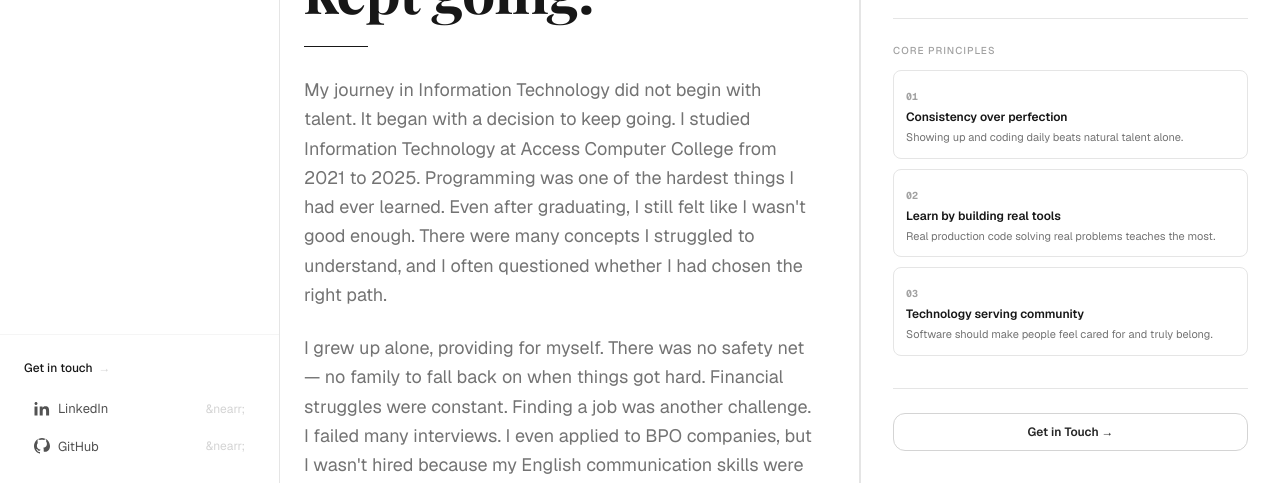
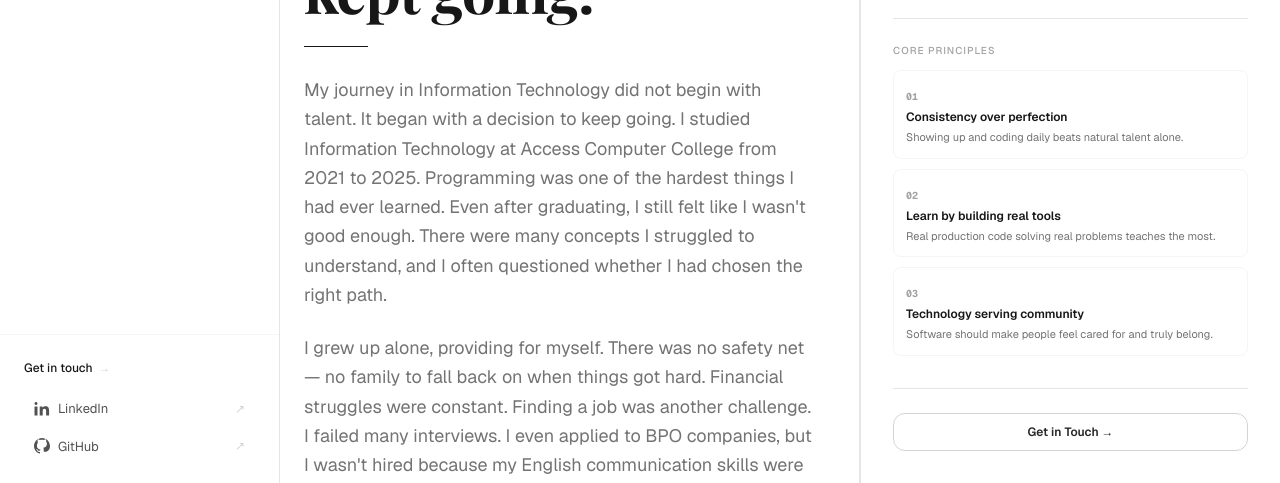
Before and after one commit to roniepactolstudent2223-stack/roniepactolstudent2223-stack.github.io, a Next.js app: page /about in a window 1280 px wide. Shown: the part 317-800 px from the top of the page. Built offline with nearby package versions, Linux system fonts and the light colour scheme.

Commit message:
fix: replace raw HTML entity strings with clean unicode arrows and close symbols across all components

```diff
--- a/src/components/about/AboutPage.tsx
+++ b/src/components/about/AboutPage.tsx
@@ -151,7 +151,7 @@ export default function AboutPage() {
                   </p>
                   <span className="mt-3 inline-flex items-center gap-1 text-xs font-medium text-neutral-900 transition-colors group-hover:text-neutral-500">
                     View project
-                    <span aria-hidden="true" className="transition-transform duration-300 group-hover:translate-x-0.5">&rarr;</span>
+                    <span aria-hidden="true" className="transition-transform duration-300 group-hover:translate-x-0.5">→</span>
                   </span>
                 </div>
               </Link>
@@ -201,7 +201,7 @@ export default function AboutPage() {
               className="mt-6 inline-flex items-center gap-1.5 text-sm font-medium text-neutral-500 transition-colors hover:text-white"
             >
               View resume
-              <span aria-hidden="true" className="text-xs">&nearr;</span>
+              <span aria-hidden="true" className="text-xs">↗</span>
             </a>
           )}
         </section>
@@ -223,7 +223,7 @@ export default function AboutPage() {
               className="inline-flex items-center gap-2 rounded-full bg-neutral-900 px-6 py-3 text-sm font-medium text-white transition-shadow duration-300 hover:shadow-lg hover:shadow-neutral-300/50"
             >
               Contact me
-              <span aria-hidden="true" className="text-xs">&rarr;</span>
+              <span aria-hidden="true" className="text-xs">→</span>
             </Link>
           </div>
         </section>
--- a/src/components/certificates/CertificatesPage.tsx
+++ b/src/components/certificates/CertificatesPage.tsx
@@ -173,7 +173,7 @@ export default function CertificatesPage() {
                       onClick={(e) => e.stopPropagation()}
                     >
                       Verify credential
-                      <span aria-hidden="true" className="text-xs">&nearr;</span>
+                      <span aria-hidden="true" className="text-xs">↗</span>
                     </a>
                   )}
                 </div>
@@ -257,7 +257,7 @@ export default function CertificatesPage() {
                     className="inline-flex items-center gap-1.5 text-sm font-medium text-neutral-900 underline underline-offset-4 decoration-neutral-300 transition-colors hover:decoration-neutral-900"
                   >
                     View badge
-                    <span aria-hidden="true" className="text-xs">&nearr;</span>
+                    <span aria-hidden="true" className="text-xs">↗</span>
                   </a>
                 </div>
               )}
@@ -270,7 +270,7 @@ export default function CertificatesPage() {
                   className="mt-8 inline-flex items-center gap-1.5 text-sm font-medium text-neutral-900 underline underline-offset-4 decoration-neutral-300 transition-colors hover:decoration-neutral-900"
                 >
                   Verify credential
-                  <span aria-hidden="true" className="text-xs">&nearr;</span>
+                  <span aria-hidden="true" className="text-xs">↗</span>
                 </a>
               )}
             </div>
--- a/src/components/contact/ContactPage.tsx
+++ b/src/components/contact/ContactPage.tsx
@@ -79,7 +79,7 @@ export default function ContactPage() {
               className="inline-flex items-center gap-2 text-sm font-medium text-neutral-900 underline underline-offset-4 decoration-neutral-300 transition-colors hover:decoration-neutral-900 focus-visible:outline-2 focus-visible:outline-offset-2 focus-visible:outline-neutral-900"
             >
               View resume
-              <span aria-hidden="true" className="text-xs">&nearr;</span>
+              <span aria-hidden="true" className="text-xs">↗</span>
             </a>
           </section>
         )}
--- a/src/components/home/FeaturedProject.tsx
+++ b/src/components/home/FeaturedProject.tsx
@@ -120,7 +120,7 @@ export default function FeaturedProject({ project, imageUrl }: FeaturedProjectPr
               <div className="mt-6">
                 <span className="inline-flex items-center gap-1.5 text-sm font-medium text-neutral-900 transition-colors group-hover:text-neutral-500">
                   View project
-                  <span aria-hidden="true" className="transition-transform duration-300 group-hover:translate-x-1">&rarr;</span>
+                  <span aria-hidden="true" className="transition-transform duration-300 group-hover:translate-x-1">→</span>
                 </span>
               </div>
             </div>
--- a/src/components/layout/DetailPanel.tsx
+++ b/src/components/layout/DetailPanel.tsx
@@ -45,7 +45,7 @@ function WorkSidebar() {
               <span className="rounded-full bg-blue-50 px-2 py-0.5 text-[9px] font-semibold text-blue-700">Volunteer</span>
             </div>
             <p className="text-[11px] text-neutral-600 mt-1">Volunteer & Event Photographer</p>
-            <p className="text-[10px] text-neutral-400 font-mono mt-0.5">2025 Attendee &rarr; 2026 Volunteer</p>
+            <p className="text-[10px] text-neutral-400 font-mono mt-0.5">2025 Attendee → 2026 Volunteer</p>
           </div>
 
           <div className="rounded-xl border border-neutral-200 p-3.5">
@@ -82,7 +82,7 @@ function WorkSidebar() {
           rel="noopener noreferrer"
           className="inline-flex w-full items-center justify-center gap-2 rounded-xl bg-neutral-900 px-4 py-2.5 text-xs font-semibold text-white hover:bg-neutral-800 transition-colors"
         >
-          Download Resume (PDF) &rarr;
+          Download Resume (PDF) →
         </a>
       </div>
     </aside>
@@ -120,17 +120,17 @@ function AboutSidebar() {
           Core Principles
         </p>
         <div className="space-y-2.5">
-          <div className="rounded-lg border border-neutral-200 p-3 bg-white">
+          <div className="rounded-lg border border-neutral-100 p-3 bg-white">
             <span className="font-mono text-[10px] font-bold text-neutral-400">01</span>
             <p className="text-xs font-semibold text-neutral-900 mt-0.5">Consistency over perfection</p>
             <p className="text-[11px] text-neutral-500 mt-1 leading-normal">Showing up and coding daily beats natural talent alone.</p>
           </div>
-          <div className="rounded-lg border border-neutral-200 p-3 bg-white">
+          <div className="rounded-lg border border-neutral-100 p-3 bg-white">
             <span className="font-mono text-[10px] font-bold text-neutral-400">02</span>
             <p className="text-xs font-semibold text-neutral-900 mt-0.5">Learn by building real tools</p>
             <p className="text-[11px] text-neutral-500 mt-1 leading-normal">Real production code solving real problems teaches the most.</p>
           </div>
-          <div className="rounded-lg border border-neutral-200 p-3 bg-white">
+          <div className="rounded-lg border border-neutral-100 p-3 bg-white">
             <span className="font-mono text-[10px] font-bold text-neutral-400">03</span>
             <p className="text-xs font-semibold text-neutral-900 mt-0.5">Technology serving community</p>
             <p className="text-[11px] text-neutral-500 mt-1 leading-normal">Software should make people feel cared for and truly belong.</p>
@@ -143,7 +143,7 @@ function AboutSidebar() {
           href="/contact"
           className="inline-flex w-full items-center justify-center gap-2 rounded-xl border border-neutral-300 bg-white px-4 py-2.5 text-xs font-semibold text-neutral-800 hover:bg-neutral-50 transition-colors"
         >
-          Get in Touch &rarr;
+          Get in Touch →
         </Link>
       </div>
     </aside>
@@ -257,7 +257,7 @@ function ContactSidebar() {
               className="flex items-center justify-between rounded-lg border border-neutral-200 p-3 text-xs font-semibold text-neutral-800 hover:border-neutral-400 hover:bg-neutral-50 transition-colors"
             >
               <span>{link.label}</span>
-              <span className="text-neutral-400">&rarr;</span>
+              <span className="text-neutral-400">→</span>
             </a>
           ))}
         </div>
@@ -285,7 +285,7 @@ export default function DetailPanel({ projects }: DetailPanelProps) {
             href="/"
             className="inline-flex items-center gap-1.5 text-xs font-medium text-neutral-500 hover:text-neutral-900 transition-colors"
           >
-            &larr; Back to all projects
+            ← Back to all projects
           </Link>
         </div>
 
@@ -332,7 +332,7 @@ export default function DetailPanel({ projects }: DetailPanelProps) {
                 rel="noopener noreferrer"
                 className="inline-flex items-center gap-1.5 rounded-full bg-neutral-900 px-4 py-2 text-xs font-medium text-white hover:bg-neutral-800 transition-colors"
               >
-                Open Live System &rarr;
+                Open Live System →
               </a>
             </div>
           )}
@@ -357,7 +357,7 @@ export default function DetailPanel({ projects }: DetailPanelProps) {
                     {other.description}
                   </p>
                   <span className="mt-2 inline-flex items-center text-[10px] font-medium text-neutral-400 group-hover:text-neutral-800">
-                    View project &rarr;
+                    View project →
                   </span>
                 </Link>
               ))}
--- a/src/components/projects/ContextPanel.tsx
+++ b/src/components/projects/ContextPanel.tsx
@@ -103,7 +103,7 @@ export default function ContextPanel({ projects }: ContextPanelProps) {
                   rel="noopener noreferrer"
                   className="text-sm text-neutral-600 underline hover:text-neutral-900"
                 >
-                  View live project &rarr;
+                  View live project →
                 </a>
               </div>
             )}
@@ -126,7 +126,7 @@ export default function ContextPanel({ projects }: ContextPanelProps) {
                 Community & Volunteering
               </p>
               <p className="text-xs text-neutral-600 leading-relaxed">
-                Active member and volunteer photographer for WordPress Philippines meetups (2025 attendee &rarr; 2026 volunteer).
+                Active member and volunteer photographer for WordPress Philippines meetups (2025 attendee → 2026 volunteer).
               </p>
             </div>
           </div>
--- a/src/components/projects/ProjectDetail.tsx
+++ b/src/components/projects/ProjectDetail.tsx
@@ -110,7 +110,7 @@ export default function ProjectDetail({ project }: ProjectDetailProps) {
           href="/"
           className="inline-flex items-center gap-1.5 text-xs font-medium text-neutral-500 hover:text-neutral-900 transition-colors"
         >
-          &larr; Back to all projects
+          ← Back to all projects
         </Link>
       </div>
 
@@ -131,7 +131,7 @@ export default function ProjectDetail({ project }: ProjectDetailProps) {
           )}
           {project.slug === 'wordpress-ph-community' && (
             <span className="inline-flex items-center gap-1.5 rounded-full bg-blue-50 px-2.5 py-0.5 text-[10px] font-medium text-blue-700 border border-blue-200">
-              2025 Attendee &rarr; 2026 Volunteer
+              2025 Attendee → 2026 Volunteer
             </span>
           )}
         </div>
@@ -176,7 +176,7 @@ export default function ProjectDetail({ project }: ProjectDetailProps) {
               rel="noopener noreferrer"
               className="inline-flex items-center gap-1.5 rounded-full border border-neutral-300 bg-white px-5 py-2.5 text-xs font-semibold text-neutral-800 hover:bg-neutral-50 transition-colors"
             >
-              Church Website &rarr;
+              Church Website →
             </a>
           )}
         </div>
--- a/src/components/sidebar/SidebarHiringZone.tsx
+++ b/src/components/sidebar/SidebarHiringZone.tsx
@@ -42,7 +42,7 @@ export default function SidebarHiringZone() {
                 <span className="text-xs">{link.label.charAt(0)}</span>
               )}
               <span>{link.label}</span>
-              <span aria-hidden="true" className="ml-auto text-neutral-300 text-xs">&nearr;</span>
+              <span aria-hidden="true" className="ml-auto text-neutral-300 text-xs">↗</span>
             </a>
           )
         })}
--- a/src/components/work/WorkPage.tsx
+++ b/src/components/work/WorkPage.tsx
@@ -333,7 +333,7 @@ export default function WorkPage() {
                       className="inline-flex items-center gap-1.5 text-xs font-medium text-neutral-900 transition-colors hover:text-neutral-500"
                     >
                       View case study
-                      <span aria-hidden="true" className="transition-transform duration-200 group-hover:translate-x-0.5">&rarr;</span>
+                      <span aria-hidden="true" className="transition-transform duration-200 group-hover:translate-x-0.5">→</span>
                     </Link>
                   </div>
                 )}
@@ -361,7 +361,7 @@ export default function WorkPage() {
               className="inline-flex items-center gap-2 rounded-full bg-neutral-900 px-6 py-3 text-sm font-medium text-white transition-shadow duration-300 hover:shadow-lg hover:shadow-neutral-300/50"
             >
               Download resume
-              <span aria-hidden="true" className="text-xs">&nearr;</span>
+              <span aria-hidden="true" className="text-xs">↗</span>
             </a>
           </div>
         </section>
```
Also changed, not shown: src/components/home/DiscoveryPaths.tsx (+5 -5 lines).
